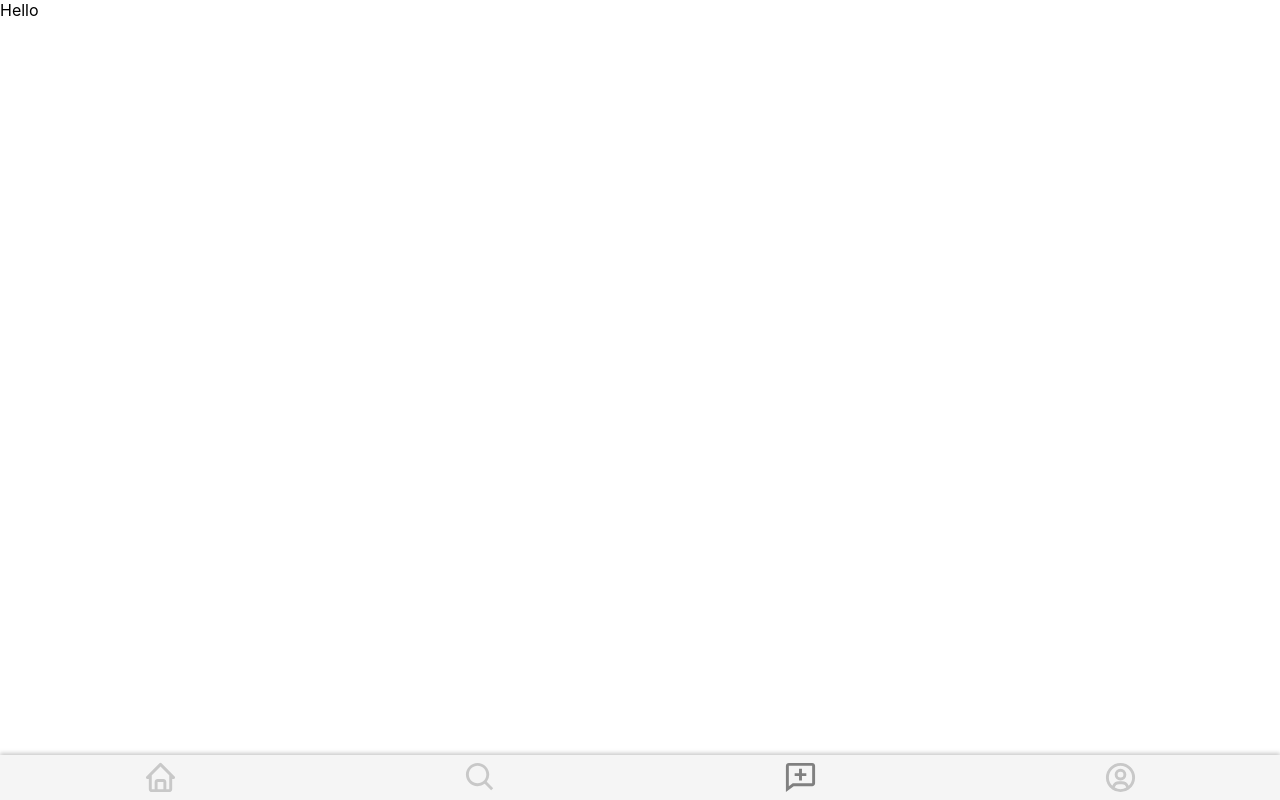
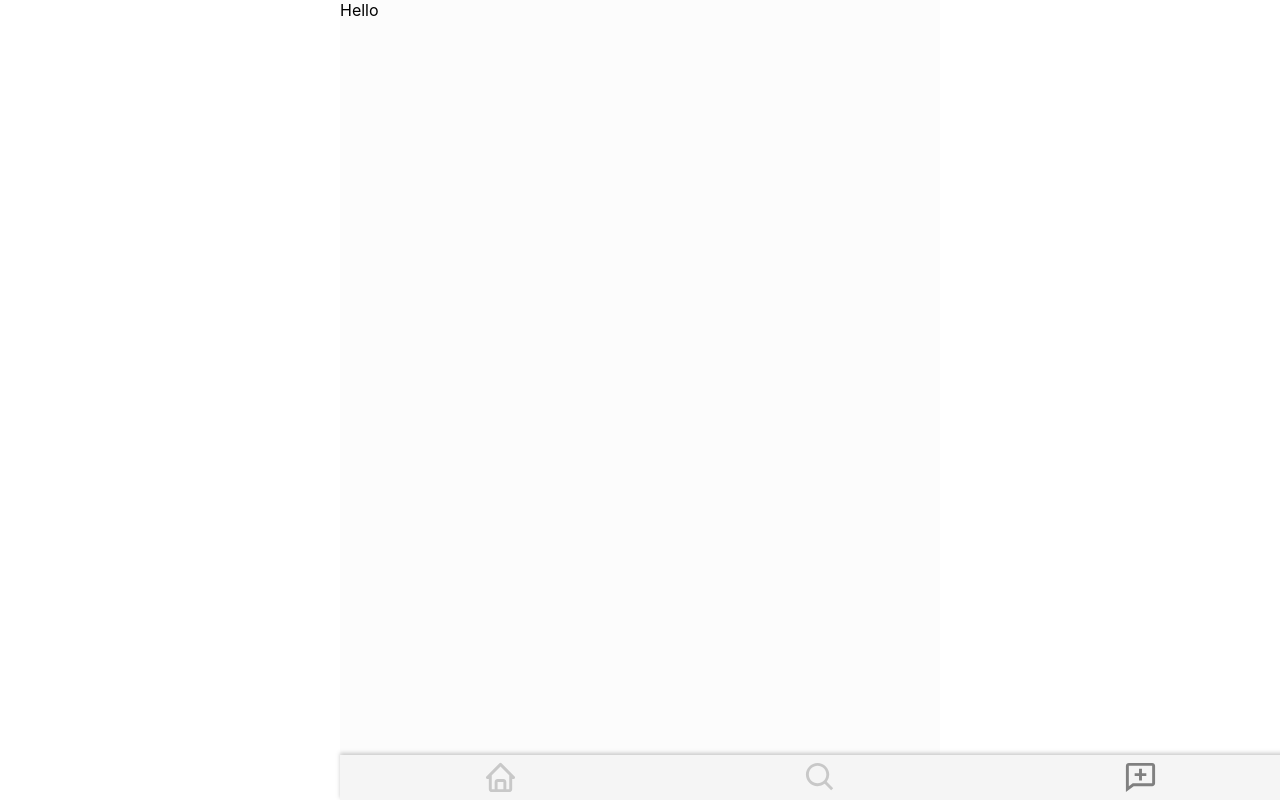
Before and after one commit to LWC421/btc_review, a Next.js app in the folder frontend/: page /post in a window 1280 px wide. Built offline with nearby package versions, Linux system fonts and the light colour scheme.

Commit message:
[feat]Layout 추가

```diff
--- /dev/null
+++ b/frontend/components/layout/Layout.style.tsx
@@ -0,0 +1,9 @@
+import styled from "styled-components";
+
+export const Main = styled.main`
+  height: 100vh;
+  width: 600px;
+  margin: 0 auto;
+
+  background-color: rgb(252, 252, 252);
+`;
--- a/frontend/components/layout/Layout.tsx
+++ b/frontend/components/layout/Layout.tsx
@@ -1,16 +1,15 @@
 import Navigation from "./Navigation";
+import * as Lay from "./Layout.style";
 import React from "react";
 
-type Props = {
-  children?: React.ReactNode;
-};
+interface Props extends React.HTMLAttributes<HTMLDivElement> {}
 
 const Layout = ({ children }: Props) => {
   return (
-    <>
-      <main>{children}</main>
-      <Navigation></Navigation>
-    </>
+    <Lay.Main>
+      {children}
+      <Navigation />
+    </Lay.Main>
   );
 };
 
```
